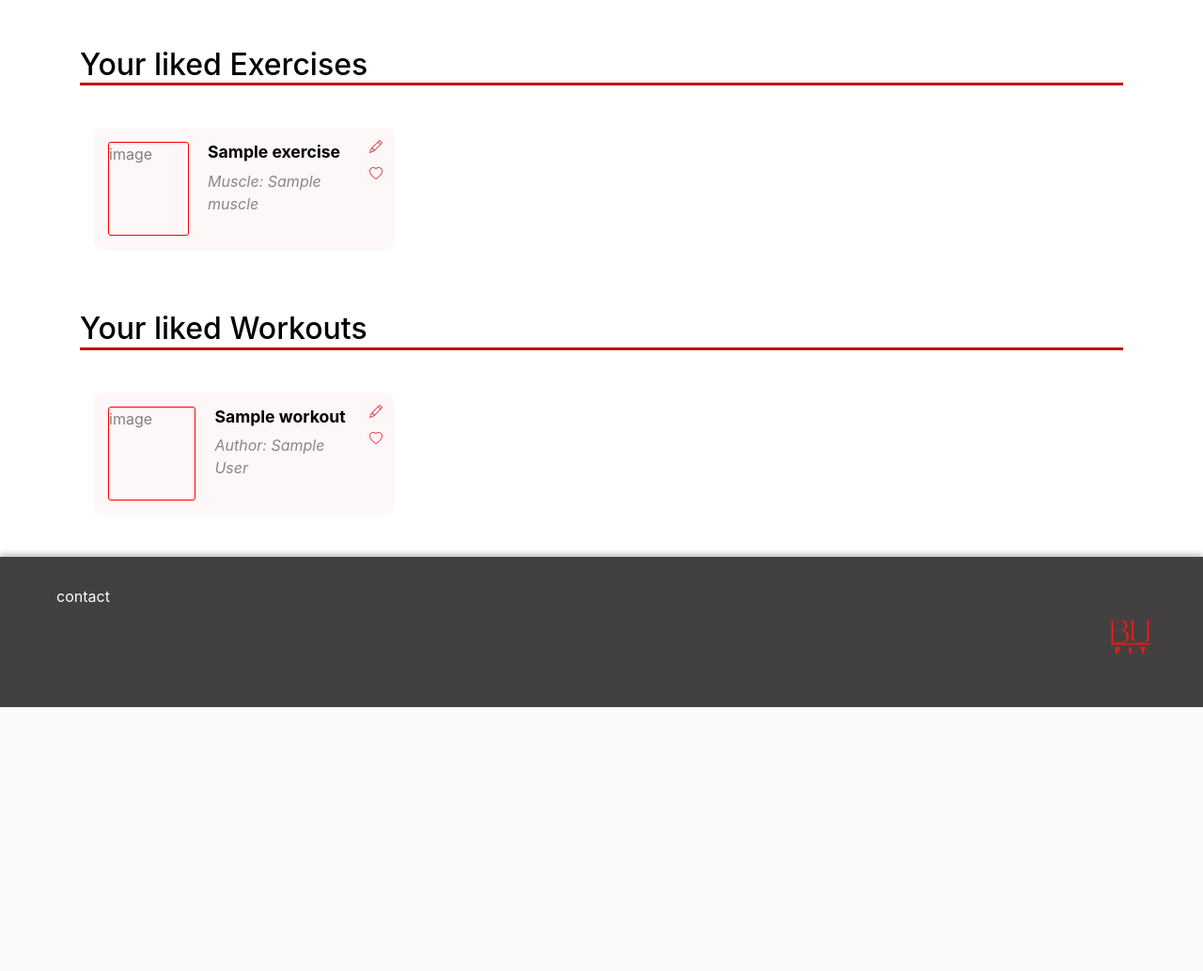
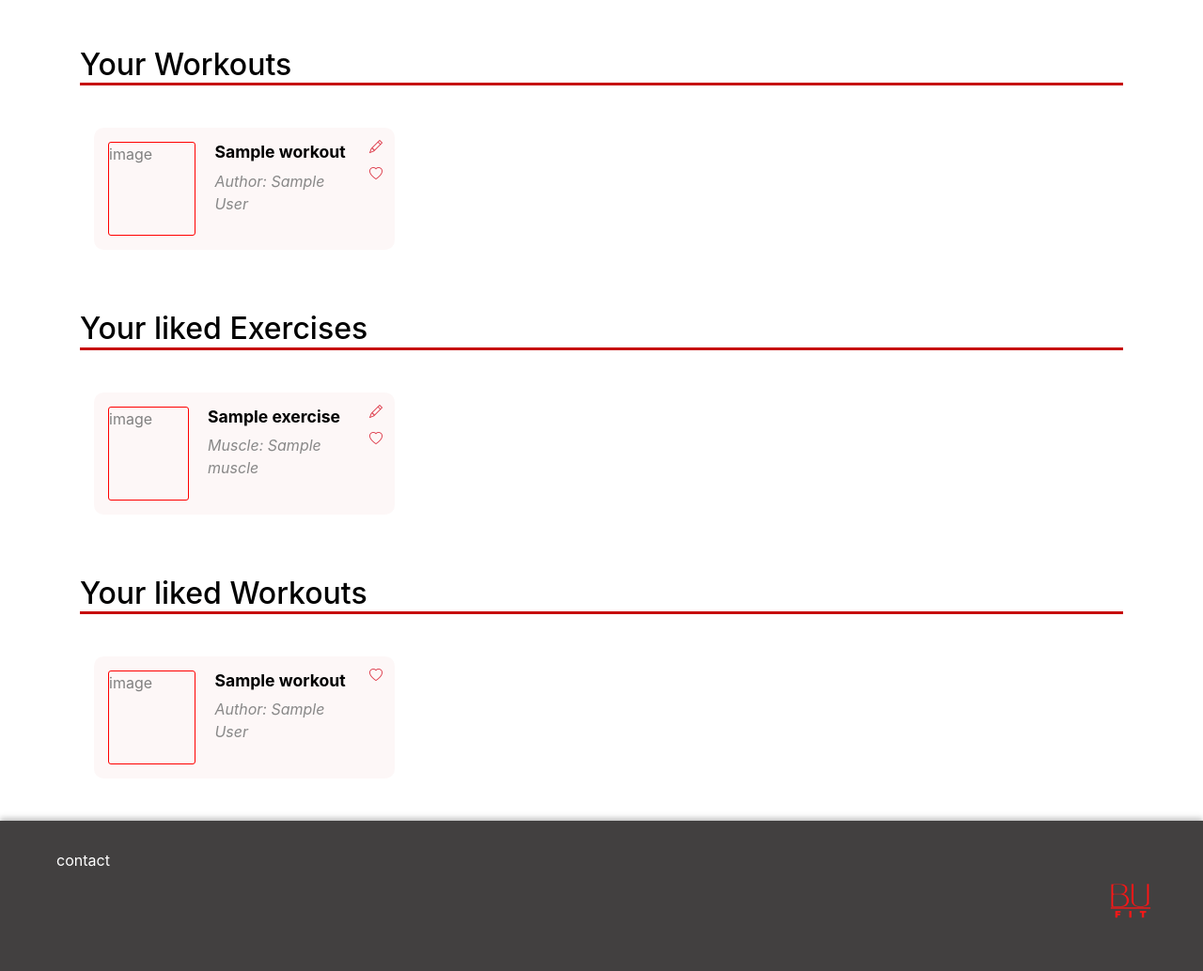
Before and after one commit to Helmphlyx/bufit, a Flask app: template templates/library.html in a window 1280 px wide. Shown: the part 116-1150 px from the top of the page at 94% size. Before the commit the page ends 869 px from the top, so only its background shows below. Run offline with Flask 3, Linux system fonts and the light colour scheme; the template is opened without the code that fills it: most values are stand-ins (such as "Sample title", 1, 10 or a date in 2020); parts of the project's set-up code (start-up, migrations or seed data) failed here and were passed over; some libraries are stand-ins or nearby versions.

Commit message:
library section for user created workouts

```diff
--- a/templates/library.html
+++ b/templates/library.html
@@ -6,6 +6,36 @@
     <title>BUFit</title>
 </head>
 {% block content %}
+<h1 class = "library-title">Your Workouts</h1>
+<div class="cards-section-wrapper">
+    {% if not user_workouts %}
+    <p> You haven't created any workouts yet.</p>
+    {% endif%}
+    {% for workout in user_workouts %}
+    <div class= "card-wrapper">
+        <a class = "card-content" href="{{ url_for('main.workout', workout_id=workout['id']) }}">
+            <div class = "card-img">
+                image
+            </div>
+            <div>
+                <h4>{{ workout['name'] }}</h4>
+                <p>Author: {{ workout['author'] }}</p>
+            </div>
+        </a>
+        <div class = "card-details">
+            <a type = "button" class = "btn-sm btn-outline-danger" href="{{ url_for('main.edit_workout', workout_id=workout['id']) }}">
+                <i class="bi bi-pencil"></i>
+            </a>
+            <!-- TODO: Like button logic-->
+            <a type = "button" class = "btn-sm btn-outline-danger">
+                <i class = "bi bi-heart text-danger"></i>
+            </a>
+
+        </div>
+    </div>
+
+    {% endfor %}
+</div>
 <h1 class = "library-title">{% block title %} Your liked Exercises {% endblock %}</h1>
 <div class="cards-section-wrapper">
     {% if not exercises %}
@@ -36,10 +66,10 @@
 </div>
 <h1 class = "library-title">Your liked Workouts</h1>
 <div class="cards-section-wrapper">
-    {% if not workouts %}
+    {% if not liked_workouts %}
     <p> You haven't liked any workouts yet.</p>
     {% endif%}
-    {% for workout in workouts %}
+    {% for workout in liked_workouts %}
     <div class= "card-wrapper">
         <a class = "card-content" href="{{ url_for('main.workout', workout_id=workout['id']) }}">
             <div class = "card-img">
@@ -51,9 +81,6 @@
             </div>
         </a>
         <div class = "card-details">
-            <a type = "button" class = "btn-sm btn-outline-danger" href="{{ url_for('main.edit_workout', workout_id=workout['id']) }}">
-                <i class="bi bi-pencil"></i>
-            </a>
             <!-- TODO: Like button logic-->
             <a type = "button" class = "btn-sm btn-outline-danger">
                 <i class = "bi bi-heart text-danger"></i>
```
